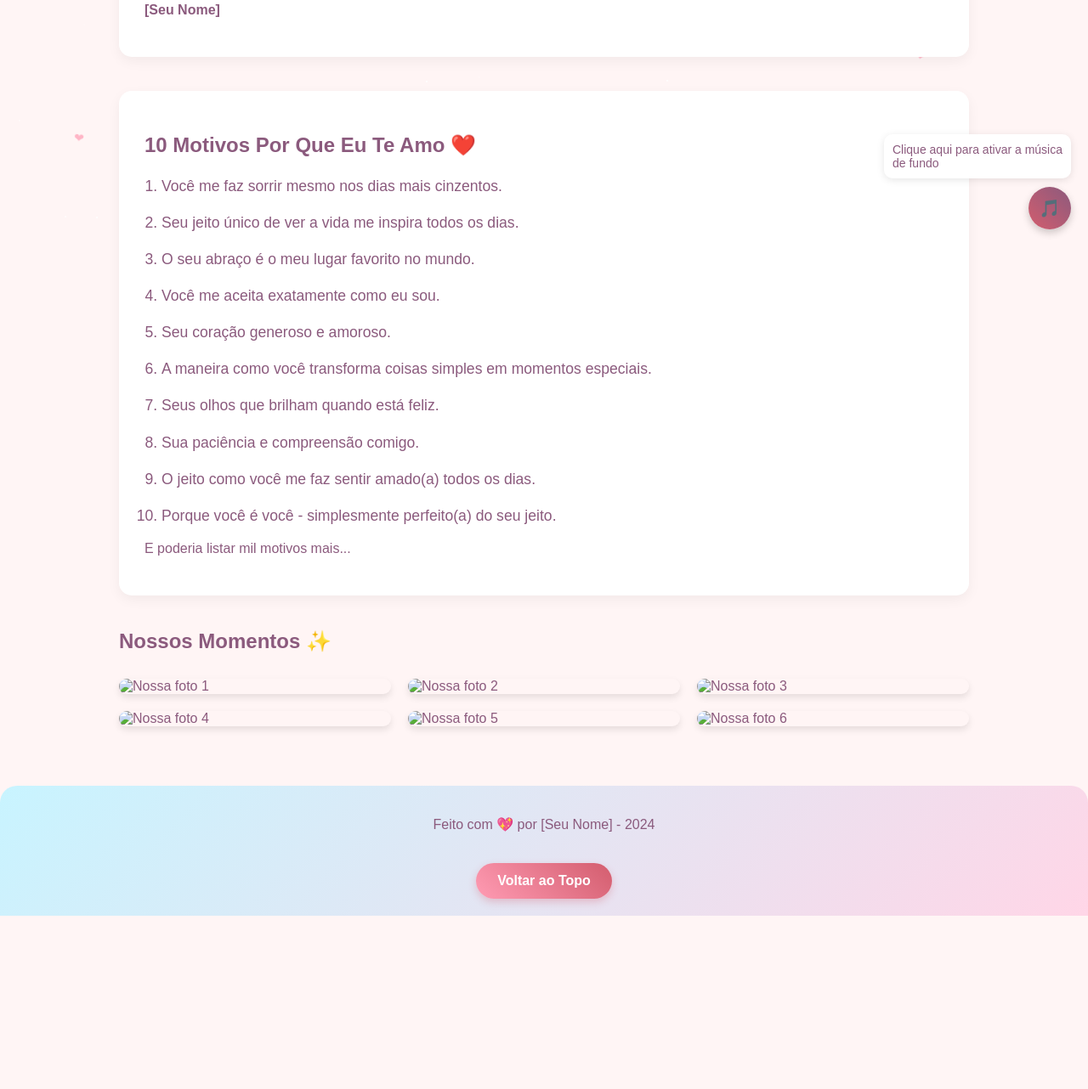
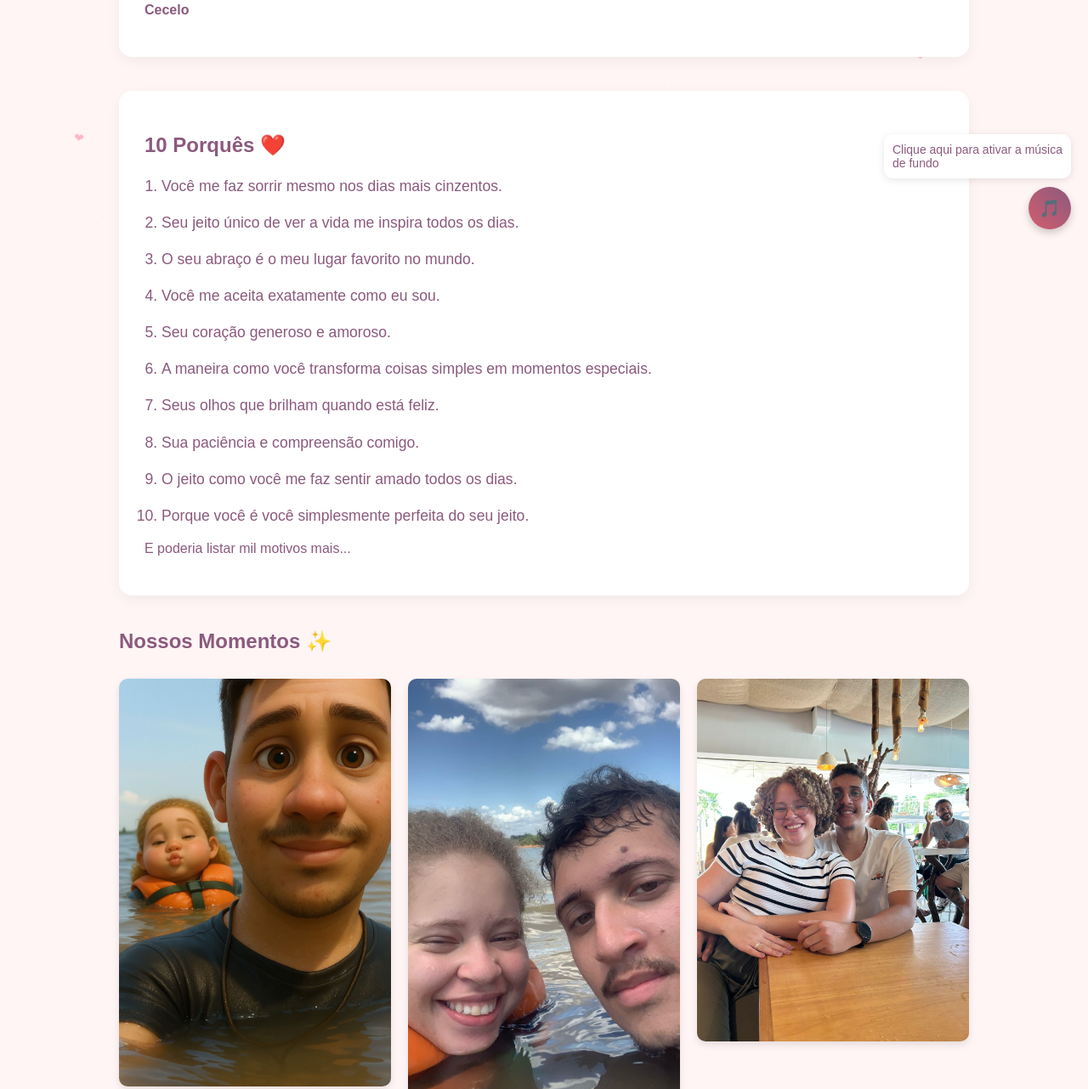
Before and after one commit to Marcelosoapy/Dianamorados, a plain HTML site: page index.html in a window 1280 px wide. Shown: the part 510-1792 px from the top of the page at 85% size. Before the commit the page ends 1588 px from the top, so only its background shows below. Drawn offline with Linux system fonts and the light colour scheme.

Commit message:
Update index.html

```diff
--- a/index.html
+++ b/index.html
@@ -239,11 +239,11 @@
                 meu coração. Eu te amo mais do que todas as estrelas no céu.
             </p>
             <p>Para sempre teu,</p>
-            <p><strong>[Seu Nome]</strong></p>
+            <p><strong>Cecelo</strong></p>
         </section>
 
         <section class="reasons">
-            <h2>10 Motivos Por Que Eu Te Amo ❤️</h2>
+            <h2>10 Porquês ❤️</h2>
             <ol>
                 <li>Você me faz sorrir mesmo nos dias mais cinzentos.</li>
                 <li>Seu jeito único de ver a vida me inspira todos os dias.</li>
@@ -253,8 +253,8 @@
                 <li>A maneira como você transforma coisas simples em momentos especiais.</li>
                 <li>Seus olhos que brilham quando está feliz.</li>
                 <li>Sua paciência e compreensão comigo.</li>
-                <li>O jeito como você me faz sentir amado(a) todos os dias.</li>
-                <li>Porque você é você - simplesmente perfeito(a) do seu jeito.</li>
+                <li>O jeito como você me faz sentir amado todos os dias.</li>
+                <li>Porque você é você simplesmente perfeita do seu jeito.</li>
             </ol>
             <p>E poderia listar mil motivos mais...</p>
         </section>
@@ -262,19 +262,18 @@
         <section>
             <h2>Nossos Momentos ✨</h2>
             <div class="gallery">
-
-                <img src="foto1.jpg" alt="Nossa foto 1">
-                <img src="foto2.jpg" alt="Nossa foto 2">
-                <img src="foto3.jpg" alt="Nossa foto 3">
-                <img src="foto4.jpg" alt="Nossa foto 4">
-                <img src="foto5.jpg" alt="Nossa foto 5">
-                <img src="foto6.jpg" alt="Nossa foto 6">
+                <img src="imagens/geradaIA.jpg" alt="Fofos em IA">
+                <img src="imagens/represa.jpg" alt="Na casa do vô">
+                <img src="imagens/nugalho.jpg" alt="Nu galho meu fi">
+                <img src="imagens/zoo.jpg" alt="Nossa dia!">
+                <img src="imagens/beef.jpg" alt="Nosso encontro">
+                <img src="imagens/brasa.jpg" alt="Nosso passeio">
             </div>
         </section>
     </div>
 
     <footer>
-        <p>Feito com 💖 por [Seu Nome] - 2024</p>
+        <p>Feito com 💖 por Cecelo - 2024</p>
         <a href="#" class="btn">Voltar ao Topo</a>
     </footer>
 
```
